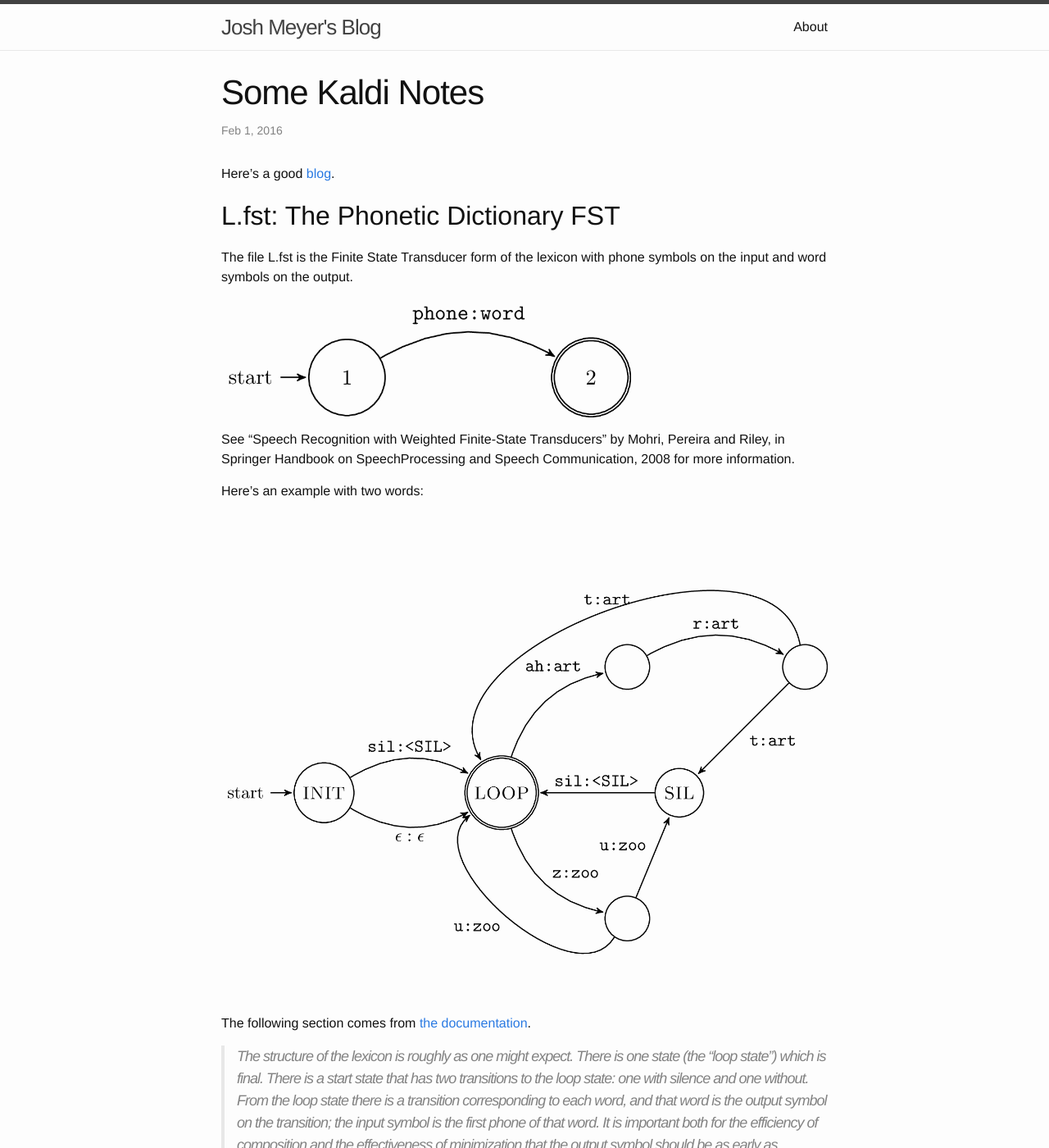
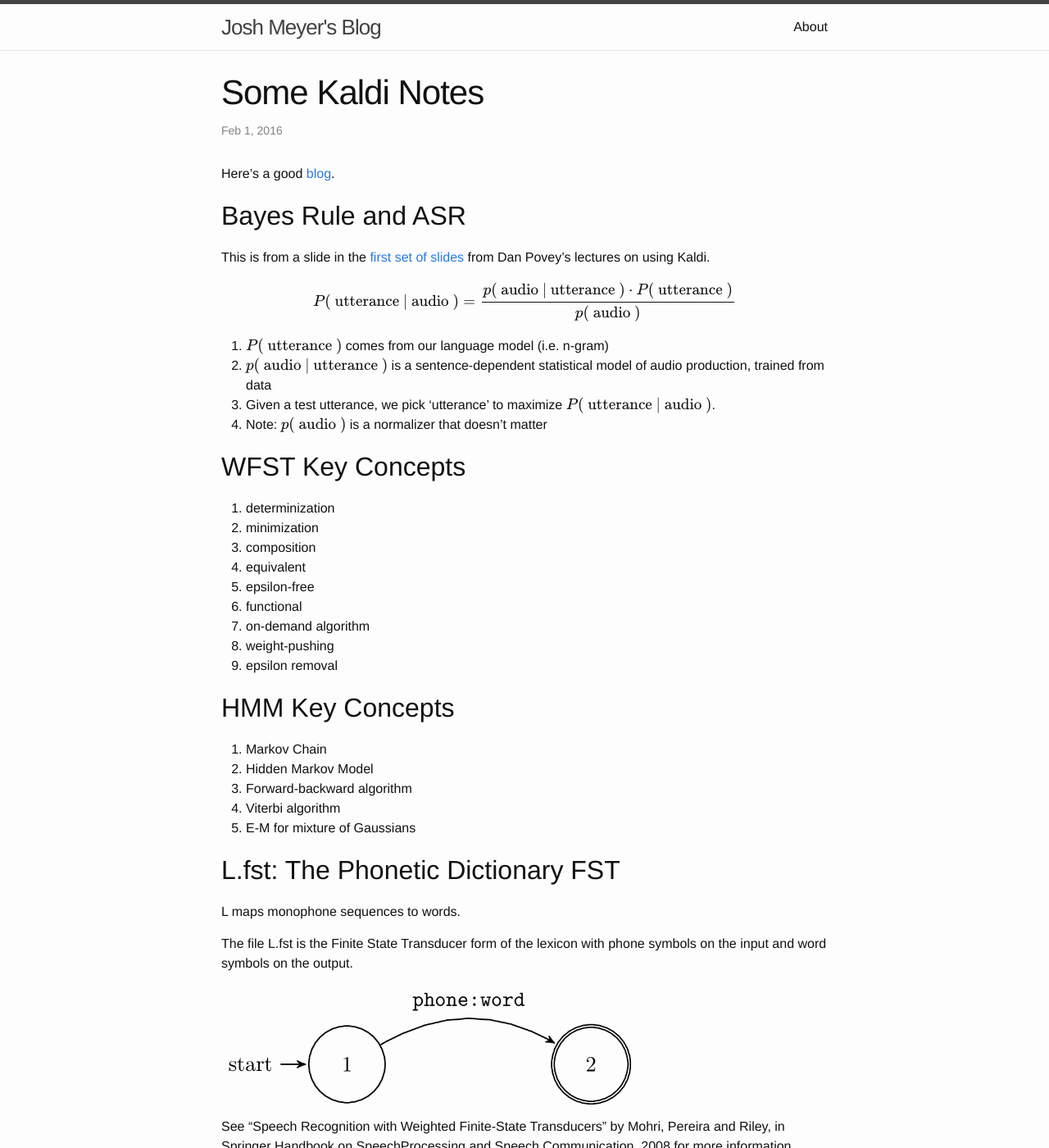
Before and after one commit to JRMeyer/jrmeyer.github.io, a Jekyll site: the page built from _posts/2016-02-26-Kaldi-notes.markdown, in a window 1280 px wide and 1400 px high. Shown: the whole window at 82% size. Built offline with Jekyll 4.4.1, drawn with Linux system fonts in a browser that asks for light colours; formulas are drawn with MathJax 3; comment, search, counter and statistics services are not loaded; some of the changed text lies outside the part shown.

Commit message:
added a few snippets

```diff
--- a/_posts/2016-02-26-Kaldi-notes.markdown
+++ b/_posts/2016-02-26-Kaldi-notes.markdown
@@ -7,7 +7,42 @@ comments: True
 ---
 Here's a good [blog][good-blog].
 
+## Bayes Rule and ASR
+
+This is from a slide in the [first set of slides][slides] from Dan Povey's lectures on using Kaldi.
+
+$$ P(\text{ utterance } \vert \text{ audio })=\frac{p(\text{ audio } \vert \text{ utterance }) \cdot P(\text{ utterance })}{p(\text{ audio })} $$
+
+1. $$ P(\text{ utterance })$$ comes from our language model (i.e. n-gram)
+2. $$ p(\text{ audio } \vert \text{ utterance }) $$ is a sentence-dependent statistical model of audio production, trained from data
+3. Given a test utterance, we pick 'utterance' to maximize $$ P(\text{ utterance } \vert \text{ audio }) $$.
+4. Note: $$ p(\text{ audio }) $$ is a normalizer that doesn’t matter
+
+## WFST Key Concepts
+
+1. determinization
+2. minimization
+3. composition
+4. equivalent
+5. epsilon-free
+6. functional
+7. on-demand algorithm
+8. weight-pushing
+9. epsilon removal
+
+
+## HMM Key Concepts
+
+1. Markov Chain
+2. Hidden Markov Model
+3. Forward-backward algorithm
+4. Viterbi algorithm
+5. E-M for mixture of Gaussians
+
+
 ## L.fst: The Phonetic Dictionary FST
+
+L maps monophone sequences to words.
 
 The file L.fst is the Finite State Transducer form of the lexicon with phone symbols on the input and word symbols on the output.
 
@@ -22,6 +57,28 @@ Here's an example with two words:
 The following section comes from [the documentation][graph-test-recipe].
 
 >The structure of the lexicon is roughly as one might expect. There is one state (the "loop state") which is final. There is a start state that has two transitions to the loop state: one with silence and one without. From the loop state there is a transition corresponding to each word, and that word is the output symbol on the transition; the input symbol is the first phone of that word. It is important both for the efficiency of composition and the effectiveness of minimization that the output symbol should be as early as possible (i.e. at the beginning not the end of the word). At the end of each word, to handle optional silence, the transition corresponding to the last phone is in two forms: one to the loop state and one to the "silence state" which has a transition to the loop state. We don't bother putting optional silence after silence words, which we define as words that have just one phone that is the silence phone.
+
+## L_disambig.fst: The Phonetic Dictionary with Disambiguation Symbols FST
+
+A lexicon with disambiguation symbols, see Mohri etal's work for more info.
+
+Symbols like #1 and #2 that go on the ends of words to ensure determinizability.
+
+## G.fst: The Language Model FST
+
+FSA grammar (can be built from an n-gram grammar).
+
+## C.fst: The Context FST
+
+C maps triphone sequences to monophones.
+
+Expands the phones into context-dependent phones.
+
+## H.fst: The HMM FST
+
+H maps multiple HMM states (a.k.a. transition-ids in Kaldi-speak) to context-dependent triphones.
+
+Expands out the HMMs. On the right are the context-dependent phones and on the left are the pdf-ids.
 
 ## HCLG.fst: final graph
 
@@ -66,10 +123,7 @@ From [openfst.org][symboltables]:
 >
 >SymbolTables are reference counted and can therefore be shared across multiple machines. For example a language model grammar G, with a SymbolTable for the words in the language model can share this symbol table with the lexical representation L o G.
 
-
-
-## Contents of /lang subdir
-
+For *every* FST the symbol '0' is reserved for $$\epsilon$$.
 
 ### words.txt
 
@@ -125,7 +179,7 @@ zh_S 133
 {% endhighlight %}
 
 
-### oov.txt
+## oov.txt
 
 This file has a single line with the word (not the phone!) for out of vocabulary items.
 
@@ -135,3 +189,4 @@ In my case I'm using "\<unk\>" because that's what I get from IRSTLM in my langu
 [symboltables]: http://www.openfst.org/doxygen/fst/html/classfst_1_1_symbol_table.html
 [graph-test-recipe]: http://kaldi.sourceforge.net/graph_recipe_test.html
 [good-blog]: http://white.ucc.asn.au/Kaldi-Notes/tidigits/train
+[slides]: http://www.danielpovey.com/files/Lecture1.pdf
```
